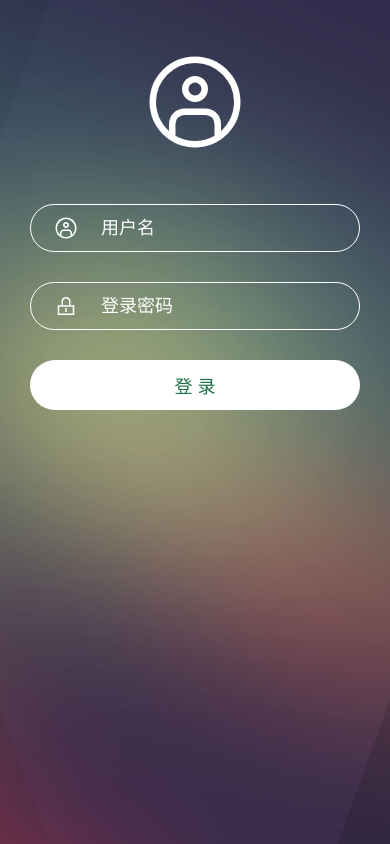
After one commit to richard-chen93/mhost, a Django app: template mhosts/templates/mhosts/connect_new.html in a window 390 px wide. The commit adds this page. Run offline with Django 3.2, Linux system fonts and the light colour scheme; the template is opened without the code that fills it, so the values that code supplies are empty; some libraries are stand-ins or nearby versions.

Commit message:
changes from linux vm

```diff
--- a/mhost/settings.py
+++ b/mhost/settings.py
@@ -45,7 +45,7 @@ INSTALLED_APPS = (
 MIDDLEWARE_CLASSES = (
     'django.contrib.sessions.middleware.SessionMiddleware',
     'django.middleware.common.CommonMiddleware',
-    'django.middleware.csrf.CsrfViewMiddleware',
+    #'django.middleware.csrf.CsrfViewMiddleware',
     'django.contrib.auth.middleware.AuthenticationMiddleware',
     'django.contrib.auth.middleware.SessionAuthenticationMiddleware',
     'django.contrib.messages.middleware.MessageMiddleware',
@@ -103,6 +103,9 @@ USE_TZ = True
 # https://docs.djangoproject.com/en/1.8/howto/static-files/
 
 STATIC_URL = '/static/'
+STATICFILES_DIRS = (
+	os.path.join(BASE_DIR,'static'),
+)
 
 LOGIN_URL = '/users/login/'
 
--- a/mhosts/forms.py
+++ b/mhosts/forms.py
@@ -11,6 +11,6 @@ class GroupForm(forms.ModelForm):
 class HostForm(forms.ModelForm):
     class Meta:
         model = Host
-        fields = ['text', 'host_name', 'host_ip']
+        fields = ['text', 'host_name', 'host_ip', 'user_name', 'user_pass']
         labels = {'text': 'description'}
         widgets = {'text': forms.Textarea(attrs={'cols': 20})}
--- a/mhosts/models.py
+++ b/mhosts/models.py
@@ -20,9 +20,11 @@ class Host(models.Model):
     text = models.TextField()
     date_added = models.DateTimeField(auto_now_add=True)
 
-    host_name = models.CharField(max_length=200)
+    host_name = models.CharField(max_length=50)
+    host_ip = models.CharField(max_length=50)
 
-    host_ip = models.CharField(max_length=200)
+    user_name = models.CharField(max_length=50)
+    user_pass = models.CharField(max_length=50)
 
     class Meta:
         verbose_name_plural = 'hosts'
--- /dev/null
+++ b/mhosts/templates/mhosts/connect_new.html
@@ -0,0 +1,73 @@
+<!DOCTYPE html>
+<html lang="zh-CN">
+<head>
+    <meta charset="UTF-8">
+    <meta name="viewport" content="width=device-width, initial-scale=1.0, maximum-scale=1.0, user-scalable=no">
+    <title>Jump Server</title>
+    <style>
+        * { margin: 0; padding: 0; }
+        html { height: 100%; }
+        body { height: 100%; background: #fff url(images/backgroud.jpg) 50% 50% no-repeat; background-size: cover;}
+        .dowebok { position: absolute; left: 50%; top: 50%; width: 430px; height: 550px; margin: -300px 0 0 -215px; border: 1px solid #fff; border-radius: 20px; overflow: hidden;}
+        .logo { width: 104px; height: 104px; margin: 50px auto 80px; background: url(images/login.png) 0 0 no-repeat; }
+        .form-item { position: relative; width: 360px; margin: 0 auto; padding-bottom: 30px;}
+        .form-item input { width: 288px; height: 48px; padding-left: 70px; border: 1px solid #fff; border-radius: 25px; font-size: 18px; color: #fff; background-color: transparent; outline: none;}
+        .form-item button { width: 360px; height: 50px; border: 0; border-radius: 25px; font-size: 18px; color: #1f6f4a; outline: none; cursor: pointer; background-color: #fff; }
+        #User { background: url(images/user.png) 23px 11px no-repeat; }
+        #Password { background: url(images/password.png) 23px 11px no-repeat; }
+        .reg-bar { width: 360px; margin: 20px auto 0; font-size: 14px; overflow: hidden;}
+        .reg-bar a { color: #fff; text-decoration: none; }
+        .reg-bar a:hover { text-decoration: underline; }
+        .reg-bar .reg { float: left; }
+        .reg-bar .forget { float: right; }
+        .dowebok ::-webkit-input-placeholder { font-size: 18px; line-height: 1.4; color: #fff;}
+        .dowebok :-moz-placeholder { font-size: 18px; line-height: 1.4; color: #fff;}
+        .dowebok ::-moz-placeholder { font-size: 18px; line-height: 1.4; color: #fff;}
+        .dowebok :-ms-input-placeholder { font-size: 18px; line-height: 1.4; color: #fff;}
+
+        @media screen and (max-width: 500px) {
+            * { box-sizing: border-box; }
+            .dowebok { position: static; width: auto; height: auto; margin: 0 30px; border: 0; border-radius: 0; }
+            .logo { margin: 50px auto; }
+            .form-item { width: auto; }
+            .form-item input, .form-item button, .reg-bar { width: 100%; }
+        }
+    </style>
+</head>
+<body>
+    <div class="dowebok">
+        <div class="logo"></div>
+        <div class="form-item">
+            <input id="User" type="text" autocomplete="off" placeholder="用户名">
+        </div>
+        <div class="form-item">
+            <input id="Password" type="password" autocomplete="off" placeholder="登录密码">
+        </div>
+        <div class="form-item">
+            <button onclick="openCmd()">登 录</button>
+        </div>
+    </div>
+    <script>
+
+        var cmd = new ActiveXObject("WScript.Shell");
+
+        function openCmd(){
+            var Server = "10.193.225.7"
+            var User = document.getElementById('User').value
+            var Password = document.getElementById('Password').value
+            // var cmd_key = "cmdkey /generic:TERMSRV/" + Server + " /user:" + document.getElementById('User').value + " /pass:" + document.getElementById('Password').value
+            var cmd_key = "cmdkey /generic:TERMSRV/" + Server + " /user:CN04-CORP\\" + User + " /pass:" + Password
+            if (User=="") {
+                alert("请输入用户名")
+            } else {
+                if (Password=="") {
+                    alert("请输入密码")
+                } else {
+                    cmd.run("cmd.exe /c " + cmd_key );
+                    cmd.run("cmd.exe /c mstsc /f /v:" + Server);
+                }
+            }
+        }
+    </script>
+</body>
+</html>
--- a/mhosts/urls.py
+++ b/mhosts/urls.py
@@ -1,6 +1,7 @@
 """Defines url patterns for mhosts."""
 
 from django.conf.urls import url
+from django.conf.urls.static import static
 
 from . import views
 
@@ -24,4 +25,4 @@ urlpatterns = [
 
     #connect to your host
     url(r'^categoria/([0-9]+)/$', views.connect, name='connect'),
-]
+] + static("mstsc", document_root="./mhosts/static")
```
Also changed, not shown: mhosts/static/mstsc.html (added, +73 -0 lines), mhosts/templates/mhosts/connect.html (added, +44 -0 lines), mhosts/templates/mhosts/show.html (added, +9 -0 lines), mhosts/views.py (+31 -18 lines), mhosts/migrations/0001_initial.py, mhosts/static/images/backgroud.jpg (added), mhosts/static/images/login.png (added), mhosts/static/images/password.png (added), mhosts/static/images/user.png (added), mhosts/templates/mhosts/group.html (line endings or trailing spaces).
